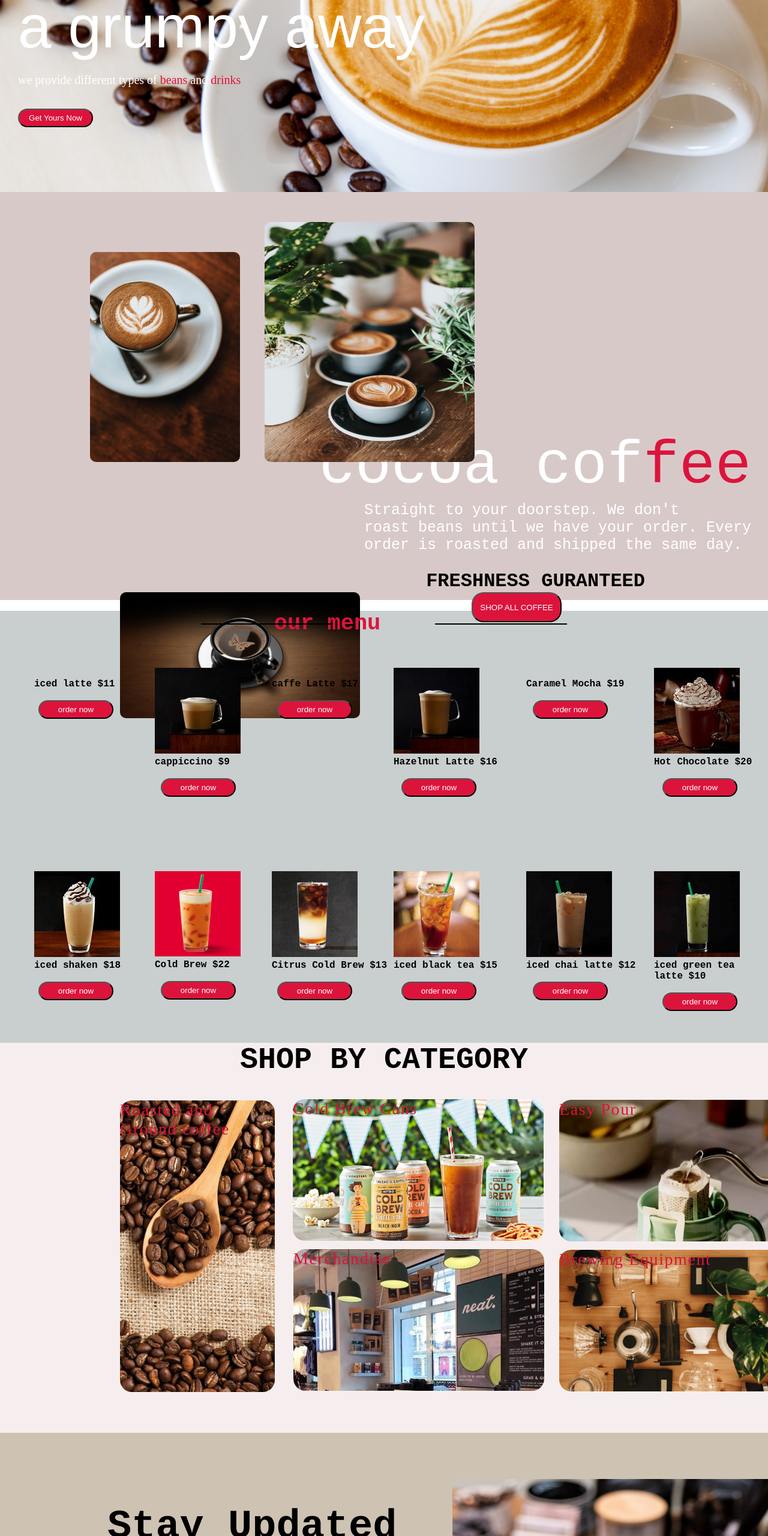
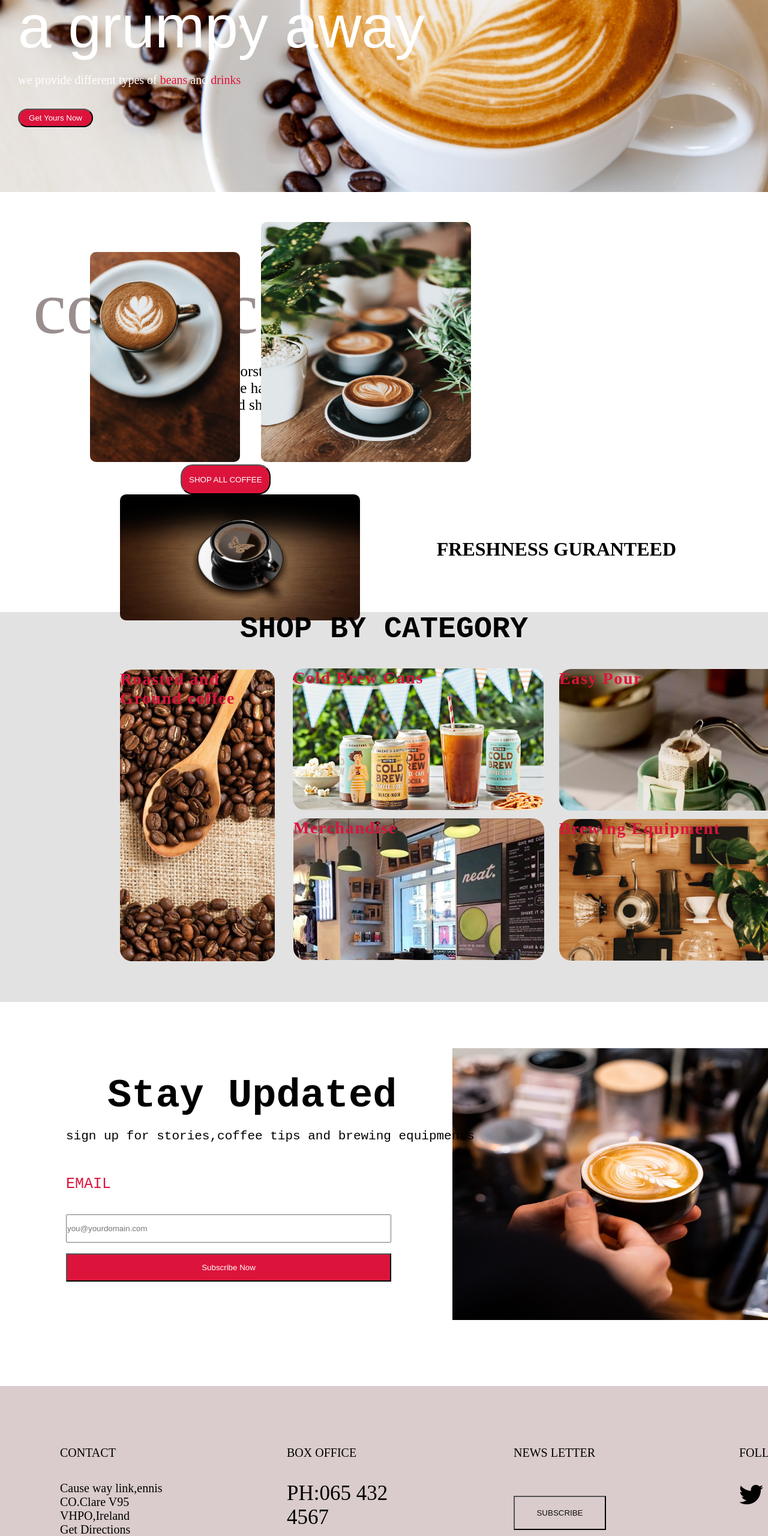
Before and after one commit to vismayavinod16/coffeeproject02, a plain HTML site: page index.html in a window 1280 px wide. Shown: the part 240-2800 px from the top of the page at 60% size. Drawn offline with Linux system fonts and the light colour scheme; a web font is replaced by a local one.

Commit message:
new changes

```diff
--- a/coffeeweb.css
+++ b/coffeeweb.css
@@ -69,10 +69,10 @@ button:hover {
 }
 
 .page2 {
-    background-color: rgb(216, 201, 201);
-    height: 680px;
+    background-color: rgb(255, 255, 255);
+    height: 700px;
     width: 100%;
-    font-family: 'Roboto Mono', monospace;
+    font-family: 'Alkalami', serif;
 }
 
 .b2 {
@@ -104,33 +104,33 @@ button:hover {
 .b4 {
     color: black;
     float: inline-end;
-    margin-right: 205px;
-    margin-top: 175px;
+    margin-right: 153px;
+    margin-top: 123px;
 
 }
 
 .b6 {
-    font-size: 100px;
-    color: white;
+    font-size: 124px;
+    color: rgb(155, 142, 142);
     float: inline-end;
-    margin-right: 28px;
-    margin-top: -266px;
+    margin-right: 45px;
+    margin-top: -331px;
 
 }
 
 .b7 {
-    color: white;
+    color: rgb(0, 0, 0);
     font-size: 25px;
     float: inline-end;
-    margin-top: -151px;
-    margin-right: 28px;
+    margin-top: -169px;
+    margin-right: 81px;
 }
 
 .b8 {
     height: 50px;
     width: 150px;
     float: right;
-    margin-right: 344px;
+    margin-right: 277px;
 }
 
 .n1 {
@@ -150,7 +150,7 @@ button:hover {
 }
 
 .cof {
-    background-color: rgb(246, 238, 238);
+    background-color: rgb(226, 226, 226);
     height: 650px;
     width: 100%;
     font-family: 'Roboto Mono', monospace;
@@ -204,8 +204,11 @@ button:hover {
      margin-left: 0px;
      border-radius: 20px;
 }
+
+
+
 .page4{
-    background-color: rgb(206, 194, 179);
+    background-color: rgb(255, 255, 255);
     height: 80vh;
     font-family: 'Roboto Mono', monospace;
 }
@@ -243,7 +246,7 @@ button:hover {
 
 }
 .page5{
-    background-color: rgb(201, 207, 207);
+    background-color: rgb(255, 255, 255);
     height: 45vh;
     font-family: 'Roboto Mono', monospace;
 }
@@ -277,7 +280,6 @@ button:hover {
     top: 50%;
     right: 0;
 }
-
 
 .col{
     position: absolute;
@@ -339,7 +341,7 @@ margin-left: 9px;
     /* border: black 1px double; */
 }
 .page7{
-    background-color: rgb(201, 207, 207);
+    background-color: rgb(255, 255, 255);
 
     height: 45vh;
     font-family: 'Roboto Mono', monospace;
@@ -395,3 +397,74 @@ margin-left: 9px;
 #k7{
     margin-left: 13px;
 }
+.lastpage{
+    background-color: rgb(218, 204, 204);
+    height: 65vh;
+}
+.co{
+
+   position: absolute;
+  /* border: black 3px double; */
+  height: 500px;
+  width: 25%;
+  /* justify-content: space-between; */
+
+}
+.co-1{
+    left: 0;
+    padding-top: 100px;
+
+
+}
+.co-2{
+    left: 378px;
+    padding-top: 100px;
+
+
+}
+.co-3{
+    left: 756px;
+    padding-top: 100px;
+
+
+}
+.co-4{
+    left: 1132px;
+    padding-top: 100px;
+
+
+}
+.d1{
+    padding-left: 100px;
+    font-size: 20px;
+    font-family: 'Lora', serif;
+}
+.d3{
+    padding-left: 100px;
+    font-size: 35px;
+    font-family: 'Lora', serif;
+}
+.d6{
+    margin-left: 100px;
+    color: rgb(15, 12, 12);
+    background-color: rgb(218, 204, 204) ;
+    height: 57px;
+    width: 154px;
+    margin-top: 60px;
+    border-radius: 0%;
+}
+.d7{
+    padding-left: 100px;
+    font-size: 40px;
+}
+.d8{
+    margin-top: -48px;
+    padding-left: 151px;
+    font-size: 40px;
+}
+.d9{
+    margin-top: -46px;
+
+    padding-left: 204px;
+    font-size: 40px;
+}
--- a/index.html
+++ b/index.html
@@ -7,6 +7,8 @@
     <meta name="viewport" content="width=device-width, initial-scale=1.0">
     <title>Document</title>
     <link rel="stylesheet" href="./coffeeweb.css">
+    <script src="https://kit.fontawesome.com/0f7d5edf03.js" crossorigin="anonymous"></script>
+
 </head>
 
 <body>
@@ -32,11 +34,11 @@
         <p class="b6">cocoa cof<span>fee</span></p>
         <p class="b7">Straight to your doorstep. We don't <br> roast beans until
             we have your order. Every <br> order is roasted and
-            shipped the same day.</p>
+            shipped the same day.</p><br>
         <button class="b8">SHOP ALL COFFEE</button>
         <img class="b5" src="./images/cof7.jpg" alt="">
     </div>
-    <div class="page5">
+    <!-- <div class="page5">
         <h1 class="hr">our menu</h1>
         <div class="col col-1">
             <img src="./images/starbucks1.jpg" alt="">
@@ -110,7 +112,7 @@
             <p><strong>iced green tea $13</strong></p><br>
             <button id="k7">order now</button>
         </div>
-    </div>
+    </div> -->
 
 
 
@@ -118,15 +120,15 @@
         <h1 class="n1">SHOP BY CATEGORY</h1>
 
         <div class="cof1">
-            <p class="n2">Roasted and Ground coffee</p>
+            <p class="n2"><strong>Roasted and Ground coffee</strong></p>
             <div class="cof2">
-                <p class="n2"> Cold Brew Cans</p>
+                <p class="n2"> <strong>Cold Brew Cans</strong></p>
                 <div class="cof3">
-                    <p class="n2">Merchandise</p>
+                    <p class="n2"><strong>Merchandise</strong></p>
                     <div class="cof4">
-                        <p class="n2">Easy Pour</p>
+                        <p class="n2"><strong>Easy Pour</strong></p>
                         <div class="cof5">
-                            <p class="n2">Brewing Equipment</p>
+                            <p class="n2"><strong>Brewing Equipment</strong></p>
                         </div>
                     </div>
                 </div>
@@ -144,6 +146,30 @@
         <input id="w" type="text" placeholder="you@yourdomain.com"><br><br>
         <button class="g6">Subscribe Now</button>
     </div>
+    <div class="lastpage">
+        <div class="co co-1">
+            <p class="d1">CONTACT</p> <br> <br>
+            <p class="d1">Cause way link,ennis <br>CO.Clare V95 VHPO,Ireland <br>Get Directions <br>Email:info@cococoffee</p>
+        </div>
+        <div class="co co-2">
+            <p class="d1">BOX OFFICE</p> <br><br>
+            <p class="d3">PH:065 432 4567 </p> <br> <br>
+            <p class="d1">Monday to Friday:10 am to 11pm <br><br><br> Saturday:10am to 10pm</p>
+
+        </div>
+        <div class="co co-3">
+            <p class="d1">NEWS LETTER</p>
+            <button class="d6">SUBSCRIBE</button>
+        </div>
+        <div class="co co-4">
+            <P class="d1">FOLLOW US</P><br><br>
+          <p class="d7"> <i class="fa-brands fa-twitter"></i></p>
+          <p class="d8"><i class="fa-brands fa-facebook"></i></p>
+        <p class="d9"><i class="fa-brands fa-instagram"></i></p>
+
+        </div>
+
+    </div>
 </body>
 
 </html>
```
